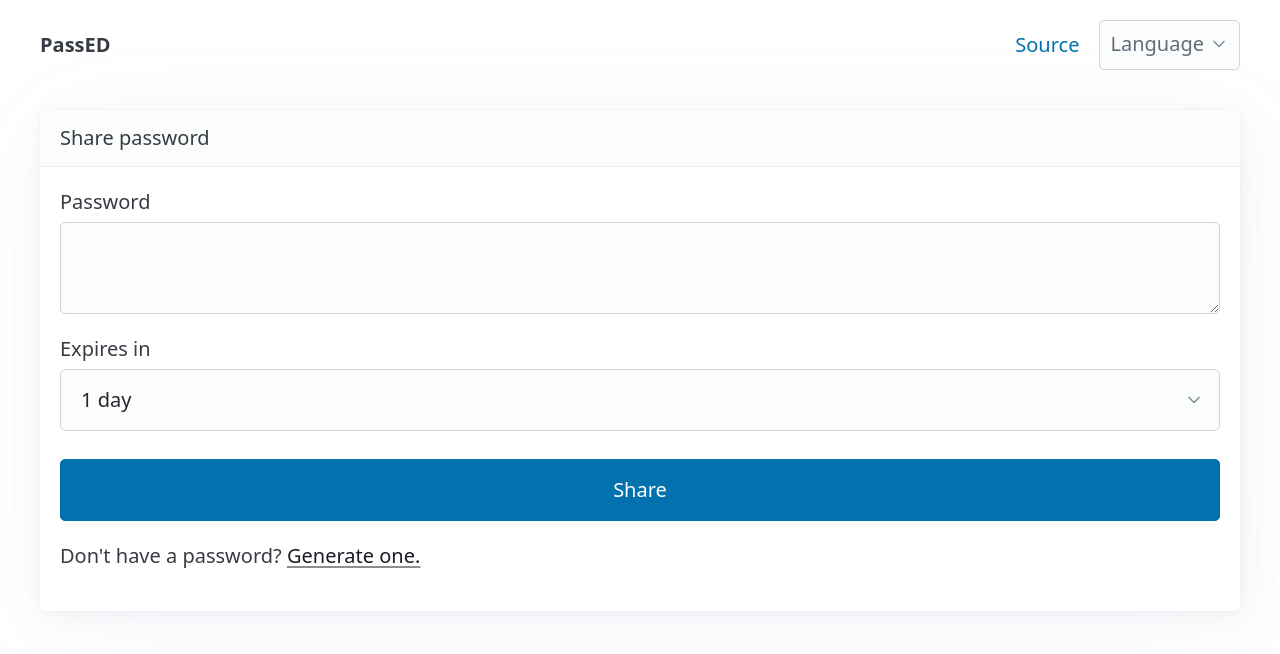
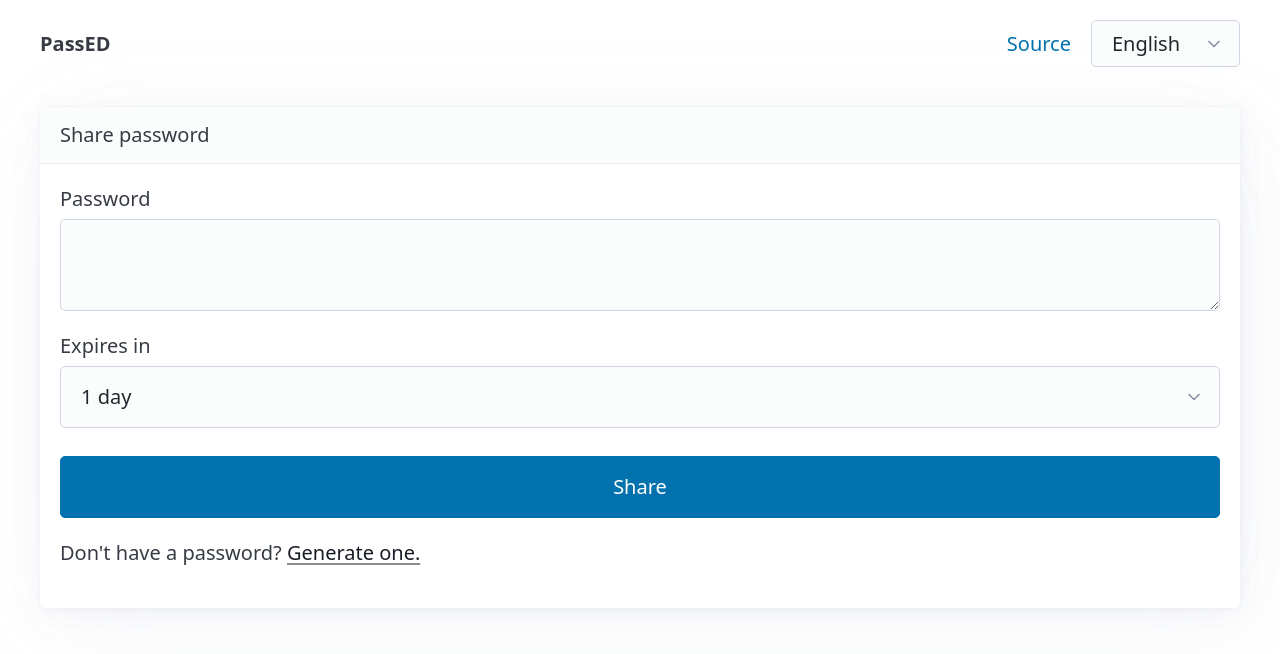
Before and after one commit to Mathieu-COSYNS/passed, a website: page index.html in a window 1280 px wide. Drawn offline with Linux system fonts and the light colour scheme.

Commit message:
feat: switch language with a native select and rework language js code
Render translations as text, fetch only allowlisted language files,
and keep the current language when a load fails. Replace the dropdown
with a select that shows the active language and sets html lang to match.

```diff
--- a/index.html
+++ b/index.html
@@ -30,13 +30,10 @@
       </li>
 
       <li>
-        <details class="dropdown">
-          <summary t="language"></summary>
-          <ul dir="rtl">
-            <li class="select-lang" data-lang="de">Deutsch</li>
-            <li class="select-lang" data-lang="en">English</li>
-          </ul>
-        </details>
+        <select id="language" aria-label="Language" t-aria-label="language">
+          <option value="en">English</option>
+          <option value="de">Deutsch</option>
+        </select>
       </li>
     </ul>
   </nav>
--- a/public/js/lang.js
+++ b/public/js/lang.js
@@ -1,79 +1,95 @@
+/**
+ * Loads JSON translations and fills elements that have a `t` attribute.
+ */
 class Language {
+  #localStorageKey;
+  #allowedLanguages;
+  #translationsCache;
+  #currentLanguage;
 
-  #storageKey
-  #languages
-  #language
-  #errorHandler
-  #defaultLang
+  constructor() {
+    this.#localStorageKey = "language";
+    this.#allowedLanguages = ["en", "de"];
+    this.#translationsCache = new Map();
+    this.#currentLanguage = this.#resolveLanguage(
+      localStorage.getItem(this.#localStorageKey),
+    );
+    this.setLanguage(this.#currentLanguage);
+  }
 
-  constructor(errorHandler, defaultLang) {
-    this.#storageKey = "language"
-    this.#languages = new Map()
-    this.#errorHandler = errorHandler
-    this.#defaultLang = defaultLang
+  /**
+   * Returns `language` when it is allowlisted; otherwise the default language.
+   * @param {string | null} language
+   * @returns {string}
+   */
+  #resolveLanguage(language) {
+    return this.#allowedLanguages.includes(language)
+      ? language
+      : this.#allowedLanguages[0];
+  }
 
-    const setLanguage = localStorage.getItem(this.#storageKey)
-    if (setLanguage == null) {
-      this.setLanguage(this.#defaultLang)
-      this.#language = this.#defaultLang
-      return
+  /**
+   * @param {string} language Allowlisted language code.
+   * @returns {Promise<Record<string, string>>}
+   */
+  async #loadTranslations(language) {
+    const cached = this.#translationsCache.get(language);
+    if (cached != null) {
+      return cached;
     }
 
-    this.#language = setLanguage
-    this.setLanguage(this.#language)
+    const response = await fetch(`/lang/${language}.json`);
+    if (!response.ok) {
+      throw new Error(
+        `Failed to load language ${language}: ${response.status}`,
+      );
+    }
+
+    const translations = await response.json();
+    this.#translationsCache.set(language, translations);
+    return translations;
   }
 
-  async #fetchLanguage(lang) {
-    const cached = this.#languages.get(lang)
-    if (cached != null) {
-      return cached
+  /**
+   * @param {Record<string, string>} translations
+   */
+  #applyTranslations(translations) {
+    document.documentElement.lang = this.#currentLanguage;
+
+    for (const element of document.querySelectorAll("[t]")) {
+      const key = element.getAttribute("t");
+      element.textContent = translations[key] ?? key;
     }
 
-    const f = await fetch(`/lang/${lang}.json`)
-    const fetched = await f.json()
-
-    this.#languages.set(lang, fetched)
-    return fetched
-  }
-
-  #translate(key, ...args) {
-    let bundle = this.#languages.get(this.#language)
-    if (bundle == null) {
-      bundle = {}
-    }
-
-    let value = bundle[key];
-    if (value == undefined) {
-      value = key
-    }
-
-    for (let i = 0; i < args.length; i++) {
-      value = value.replaceAll(`{${i}}`, args[i])
-    }
-
-    return value
-  }
-
-  #translatePage() {
-    const elements = document.getElementsByTagName("*")
-    for (const element of elements) {
-      const key = element.getAttribute("t")
-      if (key == null) {
-        continue
-      }
-
-      element.innerHTML = this.#translate(key)
+    for (const element of document.querySelectorAll("[t-aria-label]")) {
+      const key = element.getAttribute("t-aria-label");
+      element.setAttribute("aria-label", translations[key] ?? key);
     }
   }
 
-  setLanguage(lang) {
-    this.#fetchLanguage(lang)
-      .then(() => {
-        this.#language = lang
-        localStorage.setItem(this.#storageKey, lang)
+  /**
+   * Language code currently applied to the page.
+   * @returns {string}
+   */
+  getLanguage() {
+    return this.#currentLanguage;
+  }
 
-        this.#translatePage()
-      })
-      .catch((err) => this.#errorHandler(err))
+  /**
+   * Switches the UI to `language`. Unknown codes fall back to the default
+   * language. A failed load leaves the current language in place.
+   * @param {string | null} language
+   */
+  async setLanguage(language) {
+    const resolved = this.#resolveLanguage(language);
+
+    try {
+      const translations = await this.#loadTranslations(resolved);
+      this.#currentLanguage = resolved;
+      localStorage.setItem(this.#localStorageKey, resolved);
+      this.#applyTranslations(translations);
+    } catch (err) {
+      console.error(err);
+    }
   }
 }
--- a/public/js/main.js
+++ b/public/js/main.js
@@ -167,14 +167,13 @@ function initView(errorHandler, backend, crypto, urlSplit, hidden) {
  * @param {Language} language
  */
 function initLanguage(language) {
-  const selectLanguages = document.querySelectorAll("li.select-lang")
-  for (const selectLang of selectLanguages) {
-    const lang = selectLang.getAttribute("data-lang")
+  const select = document.querySelector("select#language")
+  select.value = language.getLanguage()
 
-    selectLang.addEventListener("click", async () => {
-      language.setLanguage(lang)
-    })
-  }
+  select.addEventListener("change", async () => {
+    await language.setLanguage(select.value)
+    select.value = language.getLanguage()
+  })
 }
 
 function init() {
@@ -197,7 +196,7 @@ function init() {
 
   const backend = new Backend()
   const crypto = new PasswordCrypto()
-  const language = new Language(handleError, "en")
+  const language = new Language()
   const urlSplit = ":"
 
   initShare(handleError, backend, crypto, urlSplit)
```
Also changed, not shown: test/e2e/i18n.test.ts (added, +104 -0 lines), test/e2e/share.test.ts (+0 -18 lines), test/e2e/i18n.test.ts-snapshots/german-share-form-dark-linux.png (added), test/e2e/i18n.test.ts-snapshots/german-share-form-light-linux.png (added), test/e2e/share.test.ts-snapshots/01-share-form-dark-linux.png, test/e2e/share.test.ts-snapshots/01-share-form-light-linux.png, test/e2e/share.test.ts-snapshots/02-password-filled-dark-linux.png, test/e2e/share.test.ts-snapshots/02-password-filled-light-linux.png, test/e2e/share.test.ts-snapshots/after-decline-dark-linux.png, test/e2e/share.test.ts-snapshots/after-decline-light-linux.png, test/e2e/share.test.ts-snapshots/german-share-form-dark-linux.png (deleted), test/e2e/share.test.ts-snapshots/german-share-form-light-linux.png (deleted).
